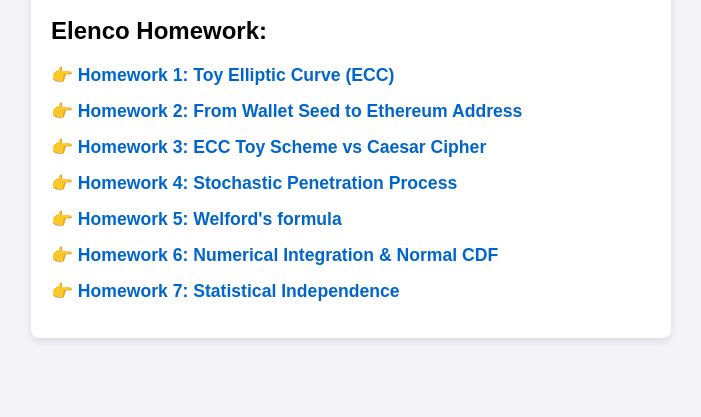
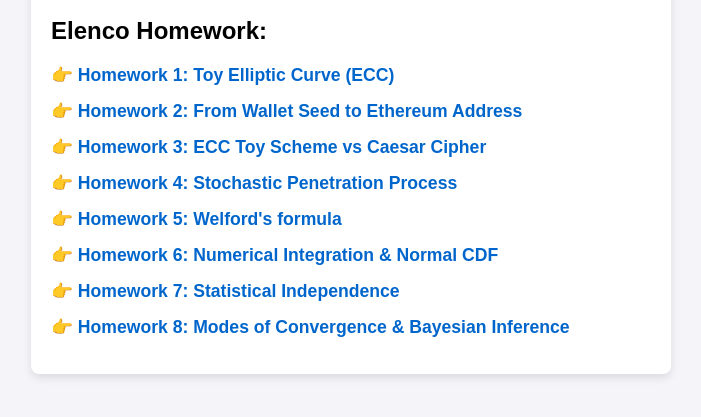
Before and after one commit to Knight-of-Faerinos/Statistics, a plain HTML site: page index.html in a window 1280 px wide. Shown: the part 169-586 px from the top of the page, without its empty margins (289-990 px from the left). Drawn offline with Linux system fonts and the light colour scheme.

Commit message:
Update index.html

```diff
--- a/index.html
+++ b/index.html
@@ -27,6 +27,7 @@
             <li>👉 <a href="./Homework5/index.html">Homework 5: Welford's formula</a></li>
             <li>👉 <a href="./Homework6/index.html">Homework 6: Numerical Integration & Normal CDF</a></li>
             <li>👉 <a href="./Homework7/index.html">Homework 7: Statistical Independence</a></li>
+            <li>👉 <a href="./Homework7/index.html">Homework 8: Modes of Convergence &amp; Bayesian Inference</a></li>
         </ul>
     </div>
 </body>
```
